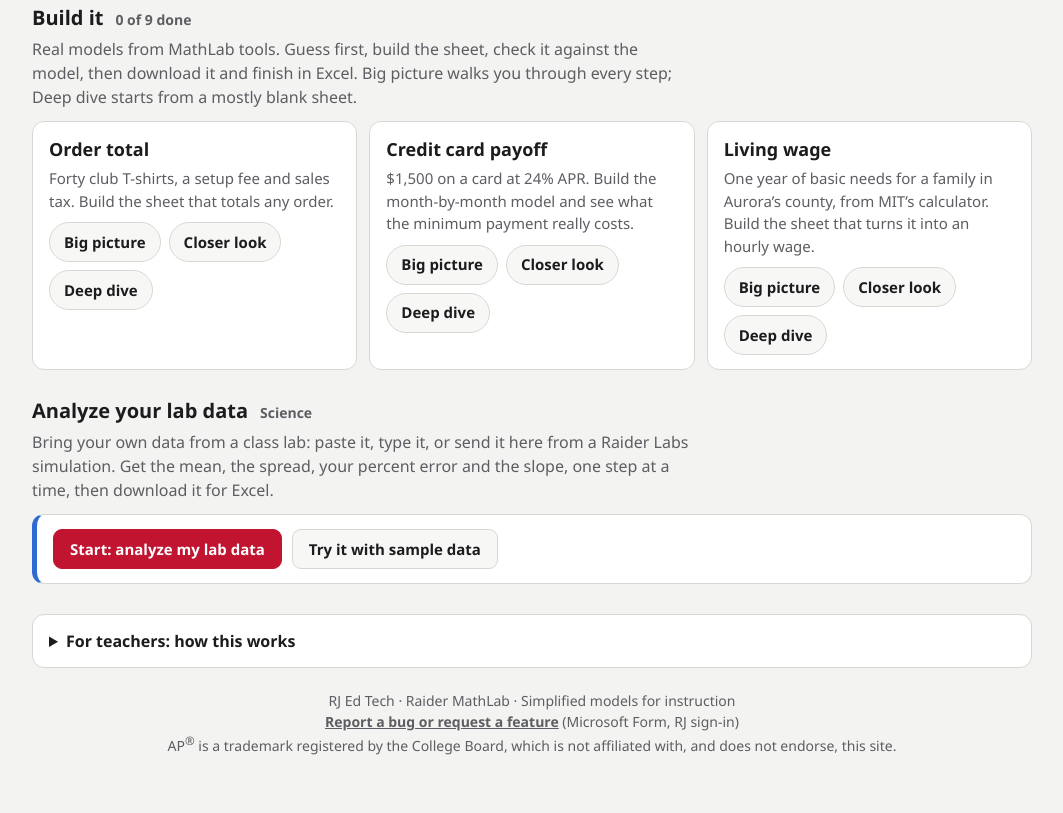
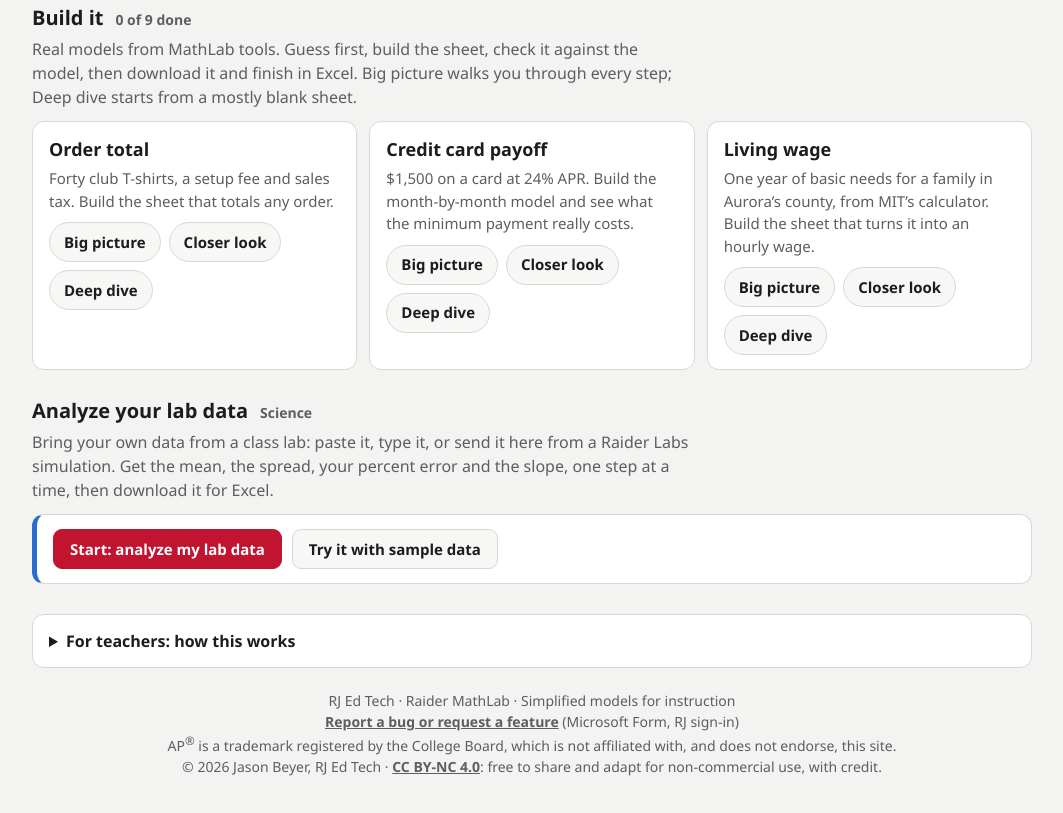
Before and after one commit to RJEdTech/Raider-MathLab, a plain HTML site: page excel.html in a window 1280 px wide. Shown: the part 1213-2026 px from the top of the page, without its empty margins (108-1171 px from the left). Drawn offline with Linux system fonts and the light colour scheme.

Commit message:
Add CC BY-NC 4.0 license
Co-Authored-By: Claude Opus 5.5 <noreply@anthropic.com>
Claude-Session: https://claude.ai/code/session_01LX9HZPjk8SZXTVfiHMJ2M4

```diff
--- a/excel.html
+++ b/excel.html
@@ -48,7 +48,7 @@
       </div>
     </div>
   </details>
-  <p class="foot">RJ Ed Tech · Raider MathLab · Simplified models for instruction<br><a href="https://forms.cloud.microsoft/Pages/ResponsePage.aspx?id=4SwuQZc-CEClZjjFdYLisQzihhIB-7hPp9L3AOSeJONUOVJaVTVMOE9YMFNSVVM3TUNOOFVQR1pYTi4u&amp;rc59cb41123d3497584d2ca10cb9e1c54=%22Raider%20MathLab%22" target="_blank" rel="noopener">Report a bug or request a feature</a> (Microsoft Form, RJ sign-in)<br>AP<sup>®</sup> is a trademark registered by the College Board, which is not affiliated with, and does not endorse, this site.</p>
+  <p class="foot">RJ Ed Tech · Raider MathLab · Simplified models for instruction<br><a href="https://forms.cloud.microsoft/Pages/ResponsePage.aspx?id=4SwuQZc-CEClZjjFdYLisQzihhIB-7hPp9L3AOSeJONUOVJaVTVMOE9YMFNSVVM3TUNOOFVQR1pYTi4u&amp;rc59cb41123d3497584d2ca10cb9e1c54=%22Raider%20MathLab%22" target="_blank" rel="noopener">Report a bug or request a feature</a> (Microsoft Form, RJ sign-in)<br>AP<sup>®</sup> is a trademark registered by the College Board, which is not affiliated with, and does not endorse, this site.<br>© 2026 Jason Beyer, RJ Ed Tech · <a href="https://creativecommons.org/licenses/by-nc/4.0/" target="_blank" rel="license noopener">CC BY-NC 4.0</a>: free to share and adapt for non-commercial use, with credit.</p>
 </main>
 
 <script src="sheet/sheet-core.js?v=202611071400"></script>
```
Also changed, not shown: index.html (+1 -1 lines), seehide.html (+1 -1 lines), 2 other files.
